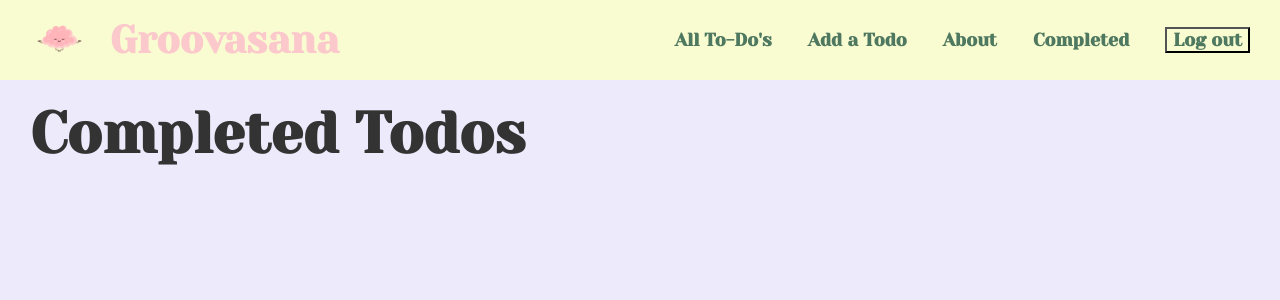
After one commit to victoriatillero/groovasana, a Django app: page /todos/completed/ in a window 1280 px wide. The commit adds this page. Shown: the top 300 px of the page. Run offline with Django 5.2, Linux system fonts and the light colour scheme; the visitor is signed in with stand-in values (Sample User, id 1); data that the repository does not hold is empty.

Commit message:
archive completed todos

```diff
--- a/main_app/models.py
+++ b/main_app/models.py
@@ -34,6 +34,8 @@ class Todo(models.Model):
         esttime =models.DurationField()
         category = models.ForeignKey('Category', on_delete=models.PROTECT, null=True, blank=True )
         user = models.ForeignKey(User, on_delete=models.CASCADE)
+        is_completed = models.BooleanField(default=False)
+
         def __str__(self):
                 return self.name
 
--- a/main_app/templates/base.html
+++ b/main_app/templates/base.html
@@ -24,6 +24,7 @@
           <li> <a href="/todos"> All To-Do's </a></li>
           <li><a href="{% url 'todo-create' %}">Add a Todo</a></li>
           <li><a href="/about">About</a></li>
+          <li><a href="{% url 'completed-todos' %}">Completed</a></li>
           <li>
             <form id="logout-form" method="post" action="{% url 'logout' %}">
               {% csrf_token %}
--- /dev/null
+++ b/main_app/templates/todos/completed.html
@@ -0,0 +1,42 @@
+{% extends 'base.html' %}
+{% load static %}
+
+{% block head %}
+<link rel="stylesheet" href="{% static 'css/todos/todo-index.css' %}"/>
+{% endblock %}
+
+{% block content %}
+<section class="page-header">
+  <h1>Completed Todos</h1>
+  {% for category in categories %}
+    <a href="{% url 'todos-index' %}?category={{ category.name }}">
+      <img src="{% static category.image %}" alt="{{ category.get_name_display }}">
+    </a>
+  {% endfor %}
+</section>
+
+<section class="card-container">
+  {% for todo in todos %}
+    <div class="card-img-card">
+      <a href="{% url 'todo-detail' todo.id %}">
+        <div class="card-content">
+          <div class="text-zone">
+            <div class="title-with-icon">
+              {% if todo.category %}
+                <img class="category-icon" src="{% static todo.category.image %}" alt="{{ todo.category.get_name_display }}">
+              {% endif %}
+              <h2>{{ todo.name }}</h2>
+            </div>
+            <p><strong>Due:</strong> {{ todo.day }}</p>
+            <p class="priority-line {{ todo.get_priority_display|lower }}">
+              <strong>Priority:</strong> {{ todo.get_priority_display }}
+            </p>
+            <p><strong>Est. Time:</strong> {{ todo.esttime }}</p>
+            <p><small>{{ todo.description }}</small></p>
+          </div>
+        </div>
+      </a>
+    </div>
+  {% endfor %}
+</section>
+{% endblock %}
--- a/main_app/urls.py
+++ b/main_app/urls.py
@@ -8,6 +8,7 @@ urlpatterns = [
     path('todos/<int:todo_id>/', views.todo_detail, name='todo-detail'),
     path('todos/create/', views.TodoCreate.as_view(), name='todo-create'),
     path('todos/<int:pk>/update/', views.TodoUpdate.as_view(), name='todo-update'),
+    path('todos/<int:todo_id>/toggle/', views.toggle_todo, name='toggle-todo'),
     path('todo/<int:pk>/delete/', views.TodoDelete.as_view(), name='todo-delete'),
     path('todos/<int:todo_id>/add-subtask/', views.add_subtask, name='add-subtask'),
     path('subtasks/<int:subtask_id>/toggle/', views.toggle_subtask, name='toggle-subtask'),
@@ -15,4 +16,5 @@ urlpatterns = [
     path('subtasks/<int:pk>/delete/', views.subtask_delete, name='subtask-delete'),
     path('accounts/', include('django.contrib.auth.urls')),
     path('accounts/signup/', views.signup, name='signup'),
+    path('todos/completed/', views.completed_todos, name='completed-todos'),
 ]
--- a/main_app/views.py
+++ b/main_app/views.py
@@ -18,7 +18,7 @@ def about(request):
 
 @login_required
 def todo_index(request):
-    todos= Todo.objects.filter(user=request.user)
+    todos= Todo.objects.filter(user=request.user, is_completed=False)
     category_name = request.GET.get('category')
     if category_name:
         todos = todos.filter(category__name=category_name)
@@ -26,6 +26,10 @@ def todo_index(request):
     categories= Category.objects.all()
     return render(request, 'todos/index.html',{'todos': todos,'categories': categories})
 
+@login_required
+def completed_todos(request):
+    todos= Todo.objects.filter(user=request.user, is_completed=True)
+    return render(request, 'todos/completed.html', {'todos': todos})
 def todo_detail(request, todo_id):
     todo = Todo.objects.get(id=todo_id)
     if request.method == 'POST':
@@ -58,6 +62,12 @@ class TodoUpdate(UpdateView):
 class TodoDelete(DeleteView):
     model = Todo
     success_url= '/todos/'
+
+def toggle_todo(request, todo_id):
+    todo = get_object_or_404(Todo, id=todo_id, user=request.user)
+    todo.is_completed = not todo.is_completed
+    todo.save()
+    return redirect('todos-index')
 
 class Home(LoginView):
     template_name = 'home.html'
```
Also changed, not shown: main_app/templates/todos/detail.html (+10 -0 lines), main_app/migrations/0010_todo_is_completed.py (added).
